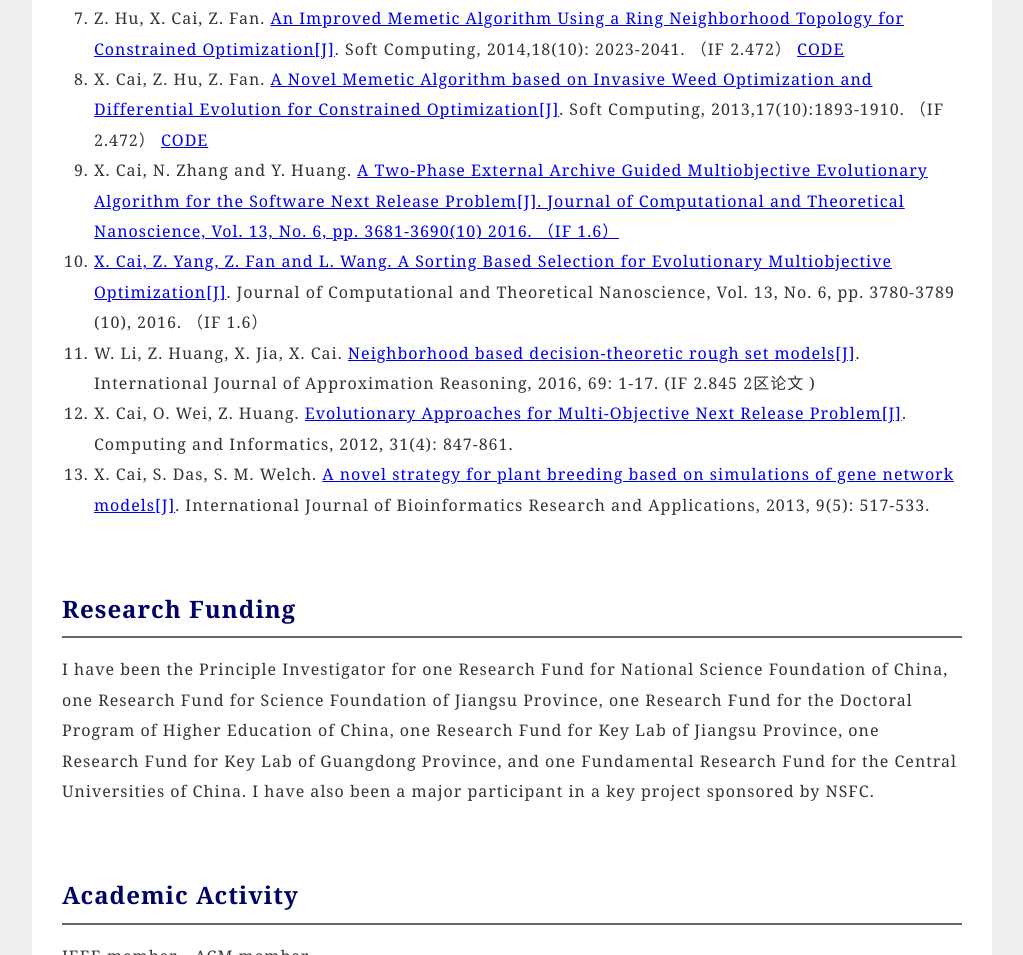
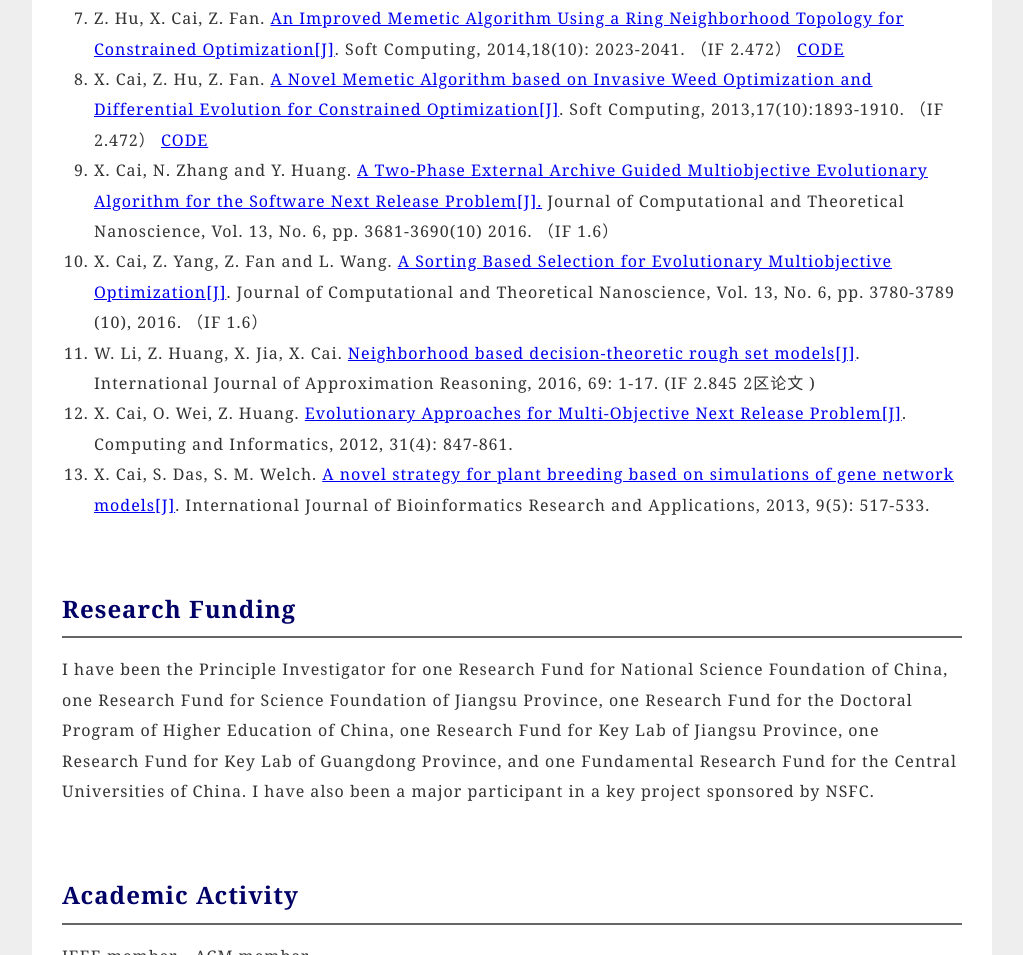
Before and after one commit to xinyenuaa/xinyecai.github.com, a plain HTML site: page index.html in a window 1280 px wide. Shown: the part 2042-2997 px from the top of the page, without its empty margins (136-1159 px from the left). Drawn offline with Linux system fonts and the light colour scheme.

Commit message:
Update index.html

```diff
--- a/index.html
+++ b/index.html
@@ -91,7 +91,7 @@
 	<li>X. Cai, Z. Hu, Z. Fan. <a href="http://download.springer.com/static/pdf/275/art%253A10.1007%252Fs00500-013-1028-4.pdf?originUrl=https%3A%2F%2Flink.springer.com%2Farticle%2F10.1007%2Fs00500-013-1028-4&token2=exp=1504344676~acl=%2Fstatic%2Fpdf%2F275%2Fart%25253A10.1007%25252Fs00500-013-1028-4.pdf%3ForiginUrl%3Dhttps%253A%252F%252Flink.springer.com%252Farticle%252F10.1007%252Fs00500-013-1028-4*~hmac=130bde4b2eeaf83fda6feb75f69408d67bb184b999436ec6c13afcb7c443b9b9">A Novel Memetic Algorithm based on Invasive Weed Optimization and Differential Evolution for Constrained Optimization[J]</a>. Soft Computing, 2013,17(10):1893-1910. （IF 2.472）
 	 <a href="https://github.com/xinyecai/IWO_DE/blob/master/IWO_DE.zip?raw=true" target="_blank">CODE</a></li>
 
-	<li> X. Cai, N. Zhang and Y. Huang. <a href="http://download.springer.com/static/pdf/686/chp%253A10.1007%252F978-3-662-49014-3_59.pdf?originUrl=https%3A%2F%2Flink.springer.com%2Fchapter%2F10.1007%2F978-3-662-49014-3_59&token2=exp=1504344620~acl=%2Fstatic%2Fpdf%2F686%2Fchp%25253A10.1007%25252F978-3-662-49014-3_59.pdf%3ForiginUrl%3Dhttps%253A%252F%252Flink.springer.com%252Fchapter%252F10.1007%252F978-3-662-49014-3_59*~hmac=4b44761dd4cb9308fb1fa0f7da08a3b3625152f330a54cdce449cfebb8ba0dc7">A Two-Phase External Archive Guided Multiobjective Evolutionary Algorithm for the Software Next Release Problem[J]. Journal of Computational and Theoretical Nanoscience, Vol. 13, No. 6, pp. 3681-3690(10) 2016. （IF 1.6）</li>
+	<li> X. Cai, N. Zhang and Y. Huang. <a href="http://download.springer.com/static/pdf/686/chp%253A10.1007%252F978-3-662-49014-3_59.pdf?originUrl=https%3A%2F%2Flink.springer.com%2Fchapter%2F10.1007%2F978-3-662-49014-3_59&token2=exp=1504344620~acl=%2Fstatic%2Fpdf%2F686%2Fchp%25253A10.1007%25252F978-3-662-49014-3_59.pdf%3ForiginUrl%3Dhttps%253A%252F%252Flink.springer.com%252Fchapter%252F10.1007%252F978-3-662-49014-3_59*~hmac=4b44761dd4cb9308fb1fa0f7da08a3b3625152f330a54cdce449cfebb8ba0dc7">A Two-Phase External Archive Guided Multiobjective Evolutionary Algorithm for the Software Next Release Problem[J].</a> Journal of Computational and Theoretical Nanoscience, Vol. 13, No. 6, pp. 3681-3690(10) 2016. （IF 1.6）</li>
 
 	<li>X. Cai, Z. Yang, Z. Fan and L. Wang. <a href="http://download.springer.com/static/pdf/654/chp%253A10.1007%252F978-3-662-49014-3_48.pdf?originUrl=https%3A%2F%2Flink.springer.com%2Fchapter%2F10.1007%2F978-3-662-49014-3_48&token2=exp=1504344708~acl=%2Fstatic%2Fpdf%2F654%2Fchp%25253A10.1007%25252F978-3-662-49014-3_48.pdf%3ForiginUrl%3Dhttps%253A%252F%252Flink.springer.com%252Fchapter%252F10.1007%252F978-3-662-49014-3_48*~hmac=c5b0a1e5371b01e21e492fe45ab775305dfc8fc2fc3c0d8f9fb56410037d1571">A Sorting Based Selection for Evolutionary Multiobjective Optimization[J]</a>. Journal of Computational and Theoretical Nanoscience, Vol. 13, No. 6, pp. 3780-3789 (10), 2016. （IF 1.6）
 	</li>
```
